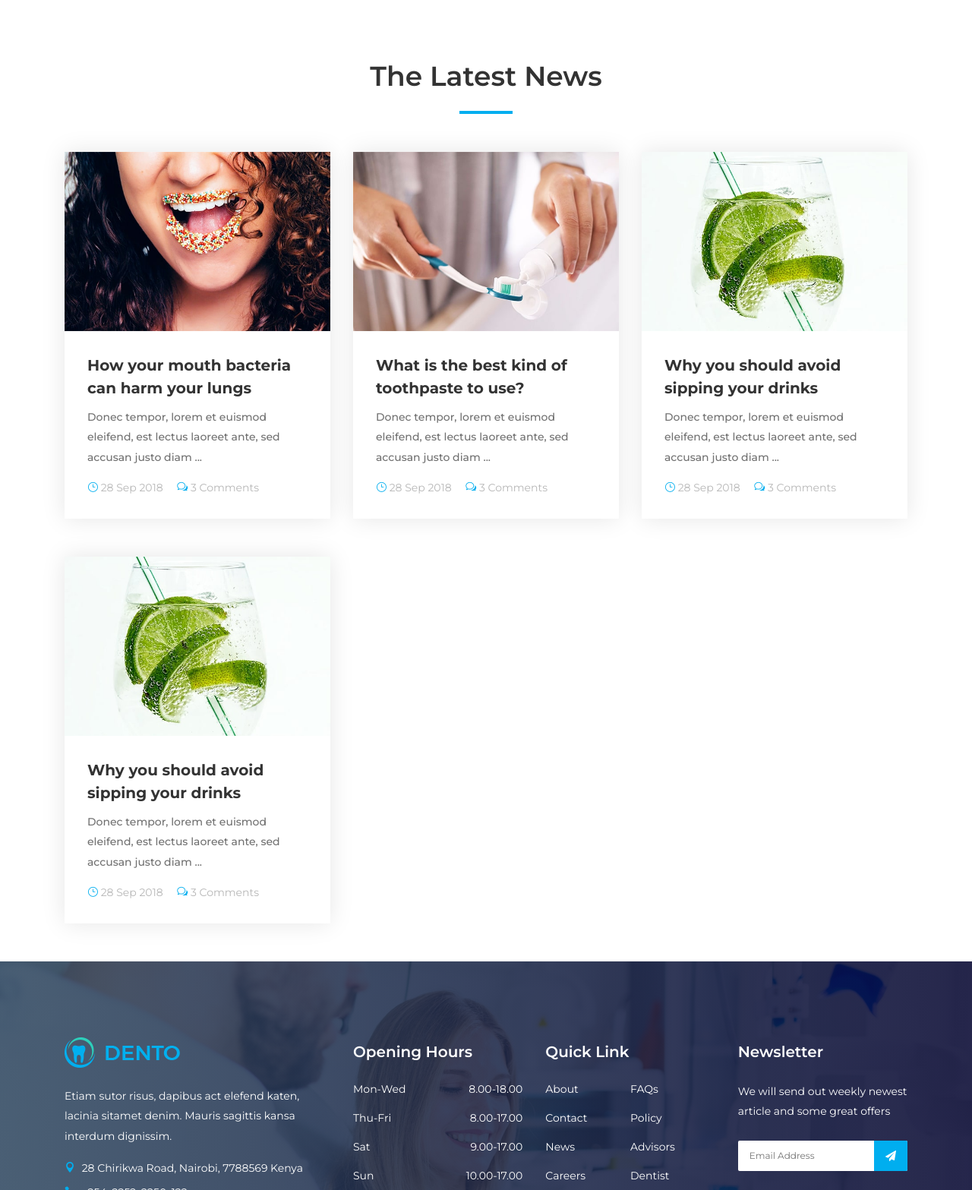
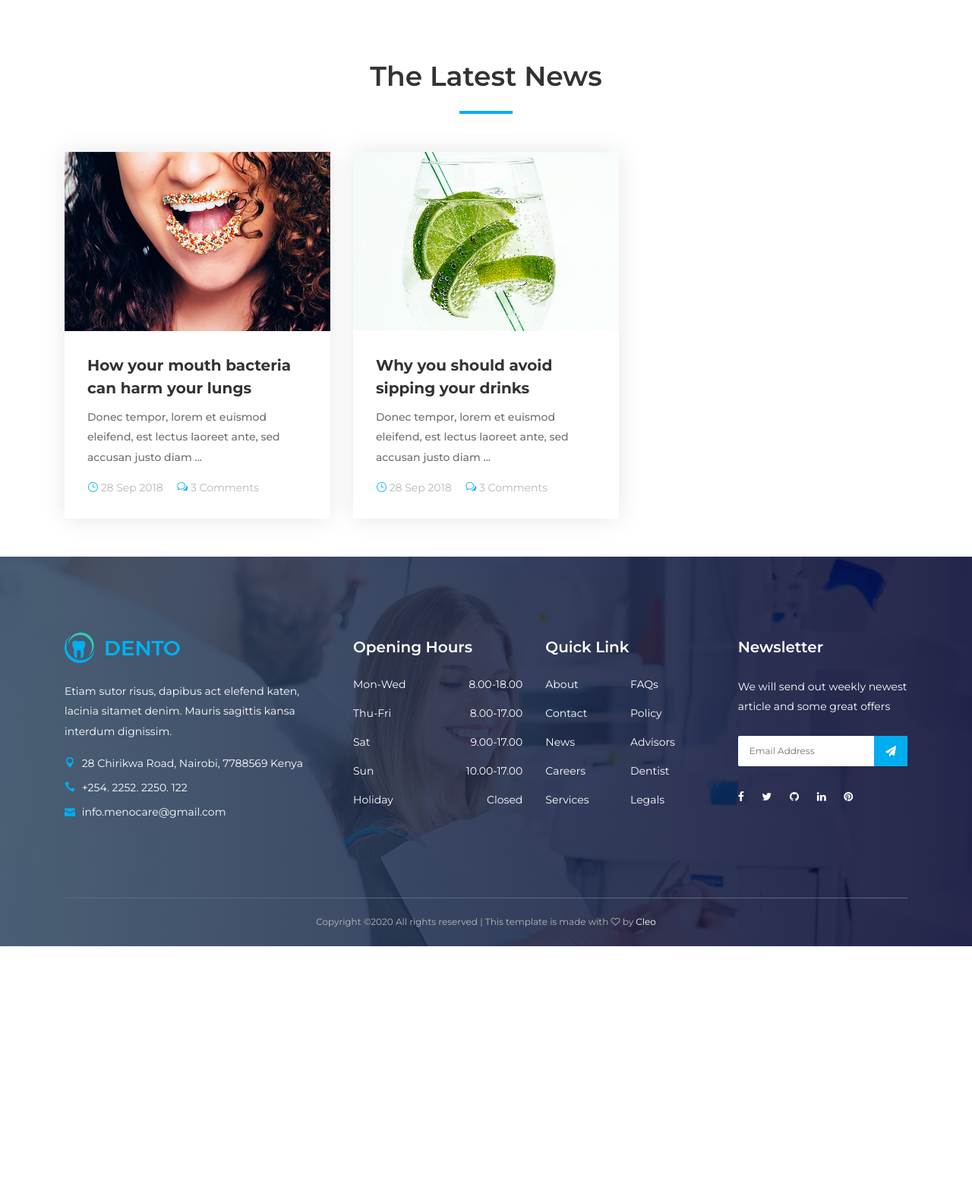
Before and after one commit to CleoMugs/dentist, a Django app: page / in a window 1280 px wide. Shown: the part 4933-6500 px from the top of the page at 76% size. After the commit the page ends 6179 px from the top, so only its background shows below. Run offline with Django 3.2, Linux system fonts and the light colour scheme; data comes from the database, SQL or seed files in the repository; parts of the project's set-up code (start-up, migrations or seed data) failed here and were passed over; some libraries are stand-ins or nearby versions.

```diff
--- a/menocare/templates/blog.html
+++ b/menocare/templates/blog.html
@@ -64,6 +64,7 @@
           {% endfor %}
 
           <!-- Pagination -->
+
           <nav class="dento-pagination mb-100">
             <ul class="pagination">
               <li class="page-item active"><a class="page-link" href="#">1</a></li>
@@ -74,7 +75,7 @@
 
 
           {% if is_paginated %}
-          <nav aria-label="Page navigation conatiner"></nav>
+            <nav aria-label="Page navigation conatiner">
               <ul class="pagination justify-content-center">
                   {% if page_obj.has_previous %}
                   <li><a href="?page={{ page_obj.previous_page_number }}" class="page-link">&laquo; PREV </a></li>
@@ -84,7 +85,7 @@
 
                   {% endif %}
               </ul>
-
+            </nav>
           {% endif %}
 
 
--- a/menocare/templates/home.html
+++ b/menocare/templates/home.html
@@ -516,43 +516,7 @@
             </a>
             <!-- Blog Content -->
             <div class="blog-content">
-              <a href="{% url 'blog_details' post.slug %}" class="post-title">How your mouth bacteria can harm your lungs</a>
-              <p>Donec tempor, lorem et euismod eleifend, est lectus laoreet ante, sed accusan justo diam ...</p>
-              <div class="post-meta">
-                <a href="#"><i class="icon_clock_alt"></i> 28 Sep 2018</a>
-                <a href="#"><i class="icon_chat_alt"></i> 3 Comments</a>
-              </div>
-            </div>
-          </div>
-        </div>
-
-        <!-- Single Blog Item -->
-        <div class="col-12 col-md-6 col-lg-4">
-          <div class="single-blog-item mb-60">
-            <a href="./blog-details.html">
-              <img src="{% static 'img/bg-img/5.jpg' %}" alt="">
-            </a>
-            <!-- Blog Content -->
-            <div class="blog-content">
-              <a href="./blog-details.html" class="post-title">What is the best kind of toothpaste to use?</a>
-              <p>Donec tempor, lorem et euismod eleifend, est lectus laoreet ante, sed accusan justo diam ...</p>
-              <div class="post-meta">
-                <a href="#"><i class="icon_clock_alt"></i> 28 Sep 2018</a>
-                <a href="#"><i class="icon_chat_alt"></i> 3 Comments</a>
-              </div>
-            </div>
-          </div>
-        </div>
-
-        <!-- Single Blog Item -->
-        <div class="col-12 col-md-6 col-lg-4">
-          <div class="single-blog-item mb-50">
-            <a href="./blog-details.html">
-              <img src="{% static 'img/bg-img/6.jpg' %}" alt="">
-            </a>
-            <!-- Blog Content -->
-            <div class="blog-content">
-              <a href="./blog-details.html" class="post-title">Why you should avoid sipping your drinks</a>
+              <a href="{% url 'blog' %}" class="post-title">How your mouth bacteria can harm your lungs</a>
               <p>Donec tempor, lorem et euismod eleifend, est lectus laoreet ante, sed accusan justo diam ...</p>
               <div class="post-meta">
                 <a href="#"><i class="icon_clock_alt"></i> 28 Sep 2018</a>
--- a/menocare/views.py
+++ b/menocare/views.py
@@ -141,12 +141,13 @@ class PostList(generic.ListView):
 
 
 # class-based views
+'''
 class PostDetail(generic.DetailView):
 	model = Post
 	template_name = 'blog_details.html'
 	query_pk_and_slug = True
 
-
+'''
 
 def blog_detail(request, slug):
 	template_name = 'blog_details.html'
```
Lines whose indentation alone changed are shown as unchanged.
